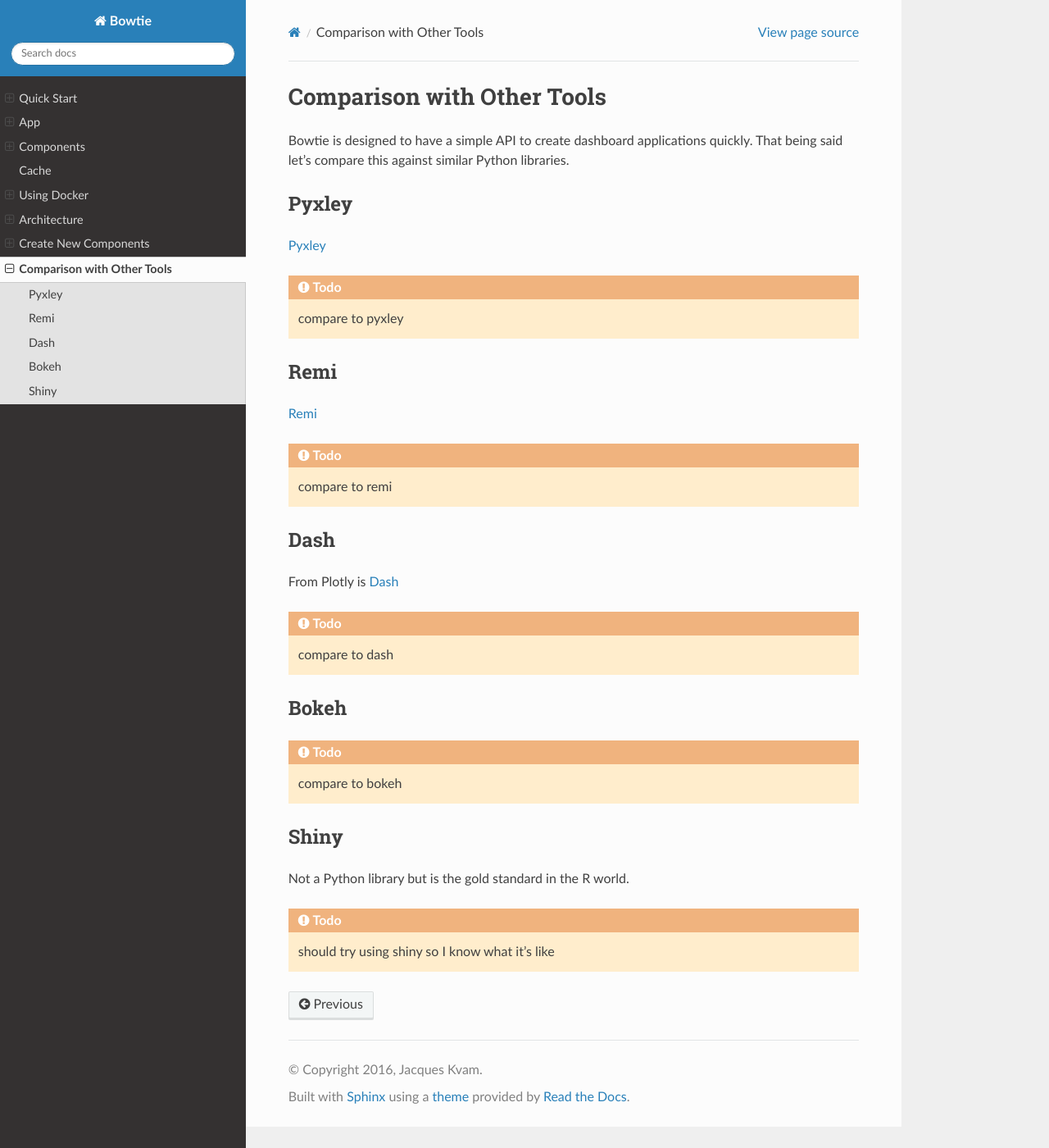
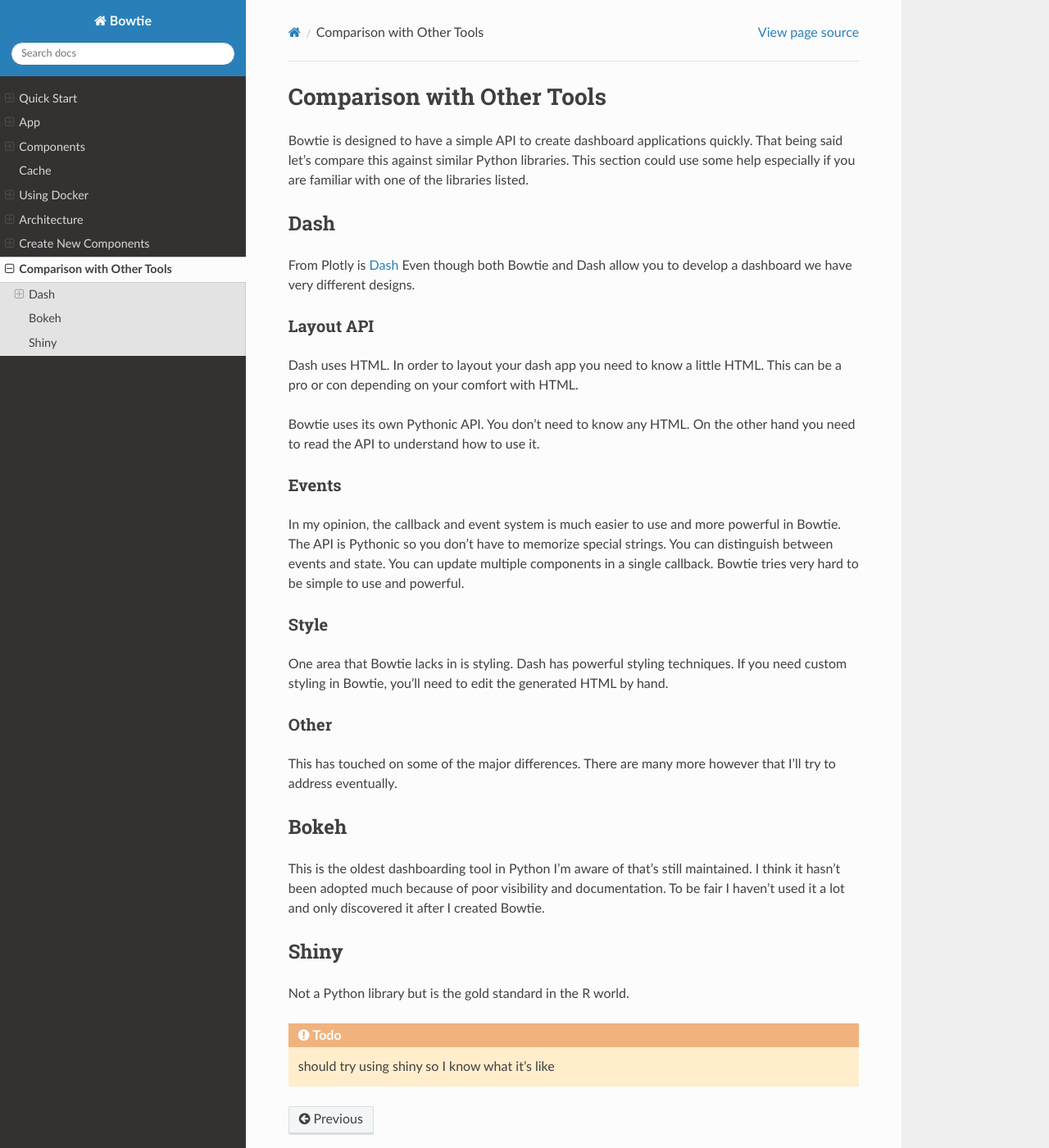
Before and after one commit to jwkvam/bowtie, a Sphinx documentation site: the page built from doc/comparison.rst, in a window 1280 px wide and 1400 px high. Shown: the whole window at 82% size. Built offline with Sphinx 7.4.7 and the Read the Docs theme 2.0.0, drawn with Linux system fonts in a browser that asks for light colours; pages that are not in the unit, such as notebooks, are missing from menus.

```diff
--- a/doc/comparison.rst
+++ b/doc/comparison.rst
@@ -1,43 +1,55 @@
-.. Bowtie documentation master file, created by
-   sphinx-quickstart on Fri Aug 19 23:07:25 2016.
-   You can adapt this file completely to your liking, but it should at least
-   contain the root `toctree` directive.
-
 Comparison with Other Tools
 ===========================
 
 Bowtie is designed to have a simple API to create dashboard applications quickly.
 That being said let's compare this against similar Python libraries.
-
-Pyxley
-------
-
-`Pyxley <http://pyxley.readthedocs.io/en/latest/index.html>`_
-
-.. todo::
-    compare to pyxley
-
-Remi
-----
-
-`Remi <https://github.com/dddomodossola/remi>`_
-
-.. todo::
-    compare to remi
+This section could use some help especially if you are familiar with one of the libraries listed.
 
 Dash
 ----
 
 From Plotly is `Dash <https://github.com/plotly/dash>`_
+Even though both Bowtie and Dash allow you to develop a dashboard we have very different designs.
 
-.. todo::
-    compare to dash
+Layout API
+~~~~~~~~~~
+
+Dash uses HTML.
+In order to layout your dash app you need to know a little HTML.
+This can be a pro or con depending on your comfort with HTML.
+
+Bowtie uses its own Pythonic API.
+You don't need to know any HTML.
+On the other hand you need to read the API to understand how to use it.
+
+Events
+~~~~~~
+
+In my opinion, the callback and event system is much easier to use and more powerful in Bowtie.
+The API is Pythonic so you don't have to memorize special strings.
+You can distinguish between events and state.
+You can update multiple components in a single callback.
+Bowtie tries very hard to be simple to use and powerful.
+
+Style
+~~~~~
+
+One area that Bowtie lacks in is styling.
+Dash has powerful styling techniques.
+If you need custom styling in Bowtie, you'll need to edit the generated HTML by hand.
+
+Other
+~~~~~
+
+This has touched on some of the major differences.
+There are many more however that I'll try to address eventually.
 
 Bokeh
 -----
 
-.. todo::
-    compare to bokeh
+This is the oldest dashboarding tool in Python I'm aware of that's still maintained.
+I think it hasn't been adopted much because of poor visibility and documentation.
+To be fair I haven't used it a lot and only discovered it after I created Bowtie.
 
 Shiny
 -----
--- a/requirements.txt
+++ b/requirements.txt
@@ -10,7 +10,8 @@ numpy
 pandas
 plotlywrapper
 pydocstyle
-pylint
+pycodestyle
+git+git://github.com/PyCQA/pylint@1.8#pylint
 pytest
 pytest-cov
 pytest-pylint
--- /dev/null
+++ b/setup.cfg
@@ -0,0 +1,2 @@
+[pycodestyle]
+max-line-length = 100
```
Also changed, not shown: .travis.yml, 11 other files.
